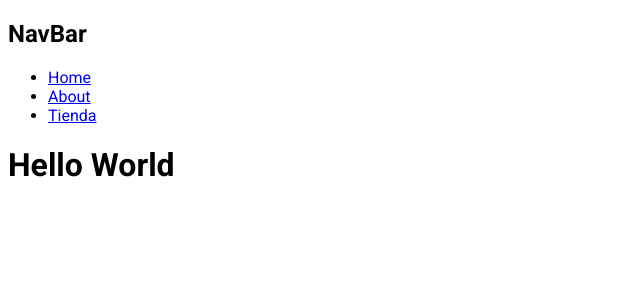
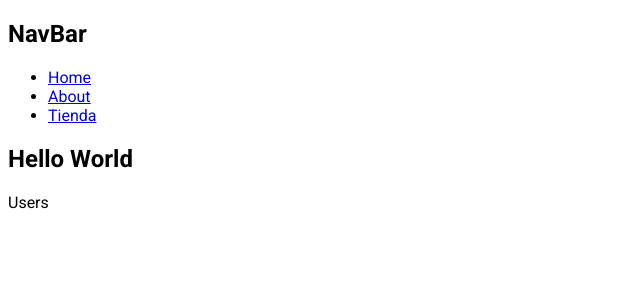
Before and after one commit to CAMIRO/next-01, a Next.js app: page / in a window 1280 px wide. Shown: the top 300 px of the page, without its empty margins (0-640 px from the left). Built offline with nearby package versions, Linux system fonts and the light colour scheme.

Commit message:
React Server component

```diff
--- a/app/page.jsx
+++ b/app/page.jsx
@@ -1,3 +1,8 @@
+
+import Users from '../components/Users'
 export default function HomePage() {
-    return <h1>Hello World</h1>
+    return <section>
+        <h1>Hello World</h1>
+        <Users/>
+    </section>
 }
--- /dev/null
+++ b/components/Users.jsx
@@ -0,0 +1,13 @@
+'use client'
+import { useEffect } from 'react'
+function Users() {
+
+    useEffect(() => {
+    }, [])
+
+  return (
+    <div>Users</div>
+  )
+}
+
+export default Users
```
